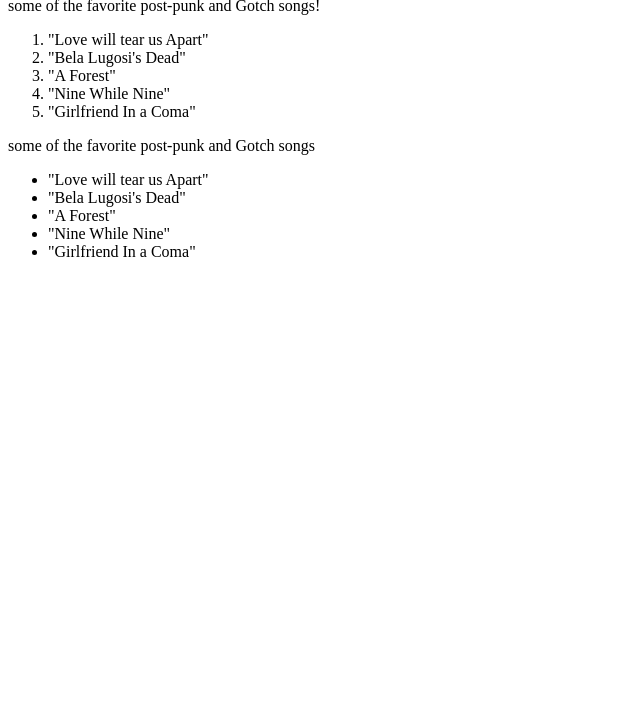
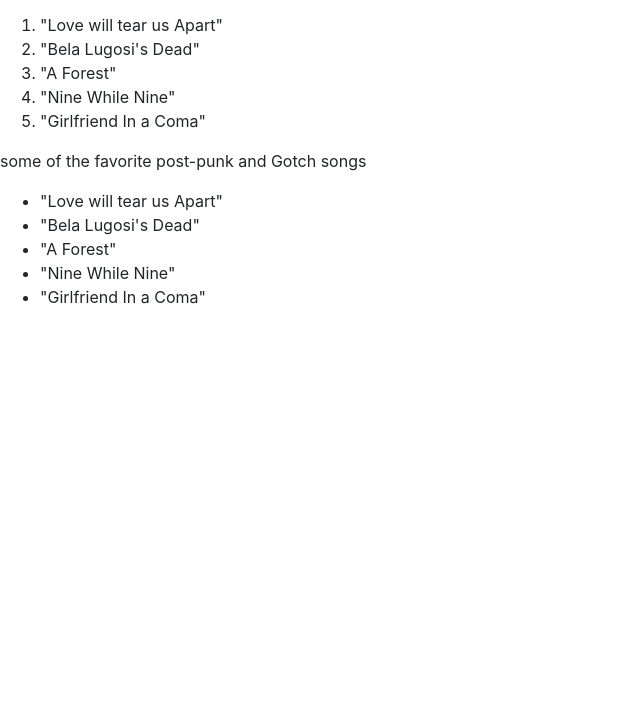
Before and after one commit to fabortwell/fert, a plain HTML site: page index.html in a window 1280 px wide. Shown: the part 83-800 px from the top of the page, without its empty margins (0-640 px from the left). Drawn offline with nearby package versions, Linux system fonts and the light colour scheme.

Commit message:
completed

```diff
--- a/index.html
+++ b/index.html
@@ -4,6 +4,15 @@
     <meta charset="UTF-8">
     <meta http-equiv="X-UA-Compatible" content="IE=edge">
     <meta name="viewport" content="width=device-width, initial-scale=1.0">
+    <link rel="stylesheet" type="text/css" href="style.css"/>
+    <link
+  rel="stylesheet"
+  href="https://stackpath.bootstrapcdn.com/bootstrap/4.1.1/css/bootstrap.min.css"
+/>
+<link rel="stylesheet" type="text/css" href="company.css" />
+<link rel="stylesheet" type="text/css" href="engineering-department.css" />
+<link rel="stylesheet" type="text/css" href="project-x-launch.css" />
+<link rel="stylesheet" type="text/css" href="typography.css" />
     <title>Document</title>
 </head>
 <body>
```
